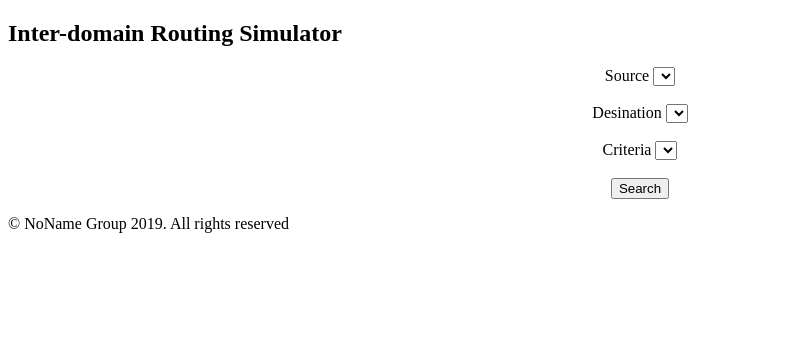
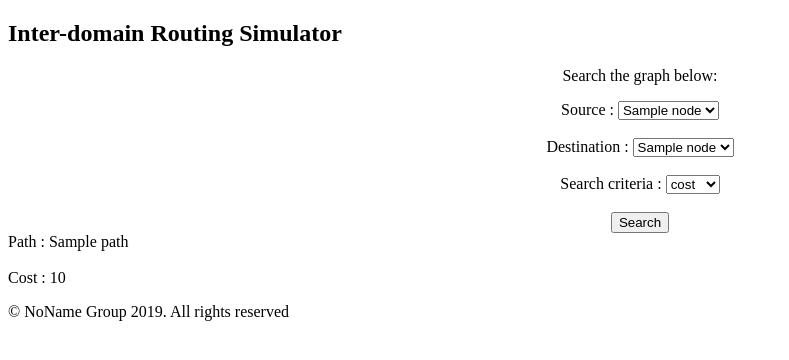
Before and after one commit to sibusiso-mayalo/routing_simulator, a Flask app: template templates/graph.html in a window 1280 px wide. Shown: the top 360 px of the page, without its empty margins (0-789 px from the left). Run offline with Flask 2, Linux system fonts and the light colour scheme; the template is opened without the code that fills it: most values are stand-ins (such as "Sample title", 1, 10 or a date in 2020); lists and menus that the app fills with data are empty; some libraries are stand-ins or nearby versions.

Commit message:
Added form on the html

```diff
--- a/templates/graph.html
+++ b/templates/graph.html
@@ -80,26 +80,44 @@
     d3.json("{{url_for('static', filename='testFile.json')}}", draw);
   </script>
   <div class='searchComponents' align='center'>
-      <label for='src'>Source</label>
-      <select name='source' required>
-          <option value=''></option>
+    <p>Search the graph below:</p>
+    <form method="POST" action="http://localhost:5000/graph" >
+      <label for="source_label">Source : </label>
+      <select name="source">
+        {% for node in nodes %}
+        <option value="{{ node }}">{{ node }}</option>
+        {% endfor %}
       </select>
 
       <br><br>
-      <label for='dest'>Desination</label>
-      <select name='destination' required>
-          <option value=''></option>
+      <label for="destination_label">Destination :</label>
+      <select name="destination">
+        {% for node in nodes %}
+        <option value="{{ node }}">{{ node }}</option>
+        {% endfor %}
       </select>
 
       <br><br>
-      <label for='crt'>Criteria</label>
-      <select name='criteria' required>
-          <option value=''></option>
+      <label for="search_label">Search criteria :</label>
+      <select name="criteria">
+        <option value="cost">cost</option>
+        <option value="delay">delay</option>
       </select>
+
       <br><br>
-      <button type="button">Search</button>
+      <input type="submit" value='Search'>
+    </form>
 
   </div>
+  <div class='results'>
+    {% if path %}
+      <label for="path">Path : {{ path }}</label> <br><br>
+      <label for="cost">Cost : {{ cost }}</label>
+    {% else %}
+    <label for="no_path">{{ results }}</label>
+    {% endif %}
+  </div>
+
 </body>
 <footer>
 	<p>&copy; NoName Group 2019. All rights reserved
```
